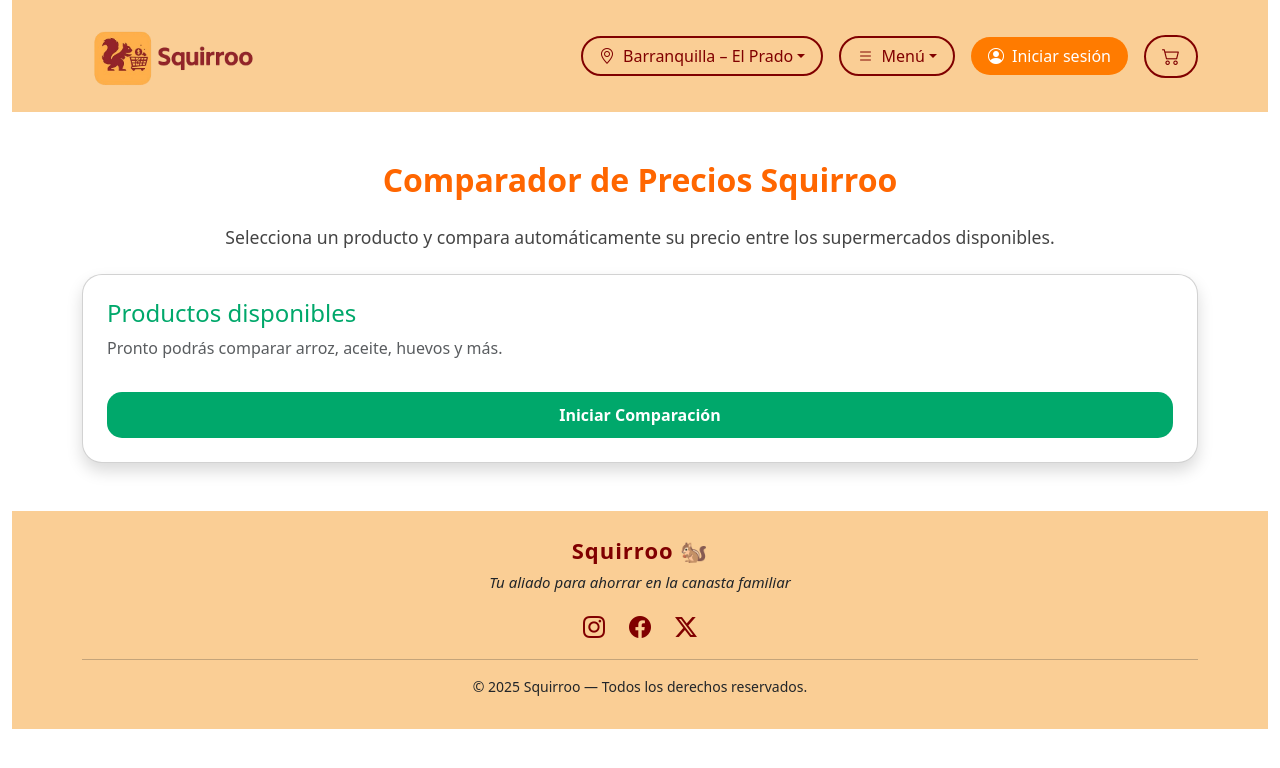
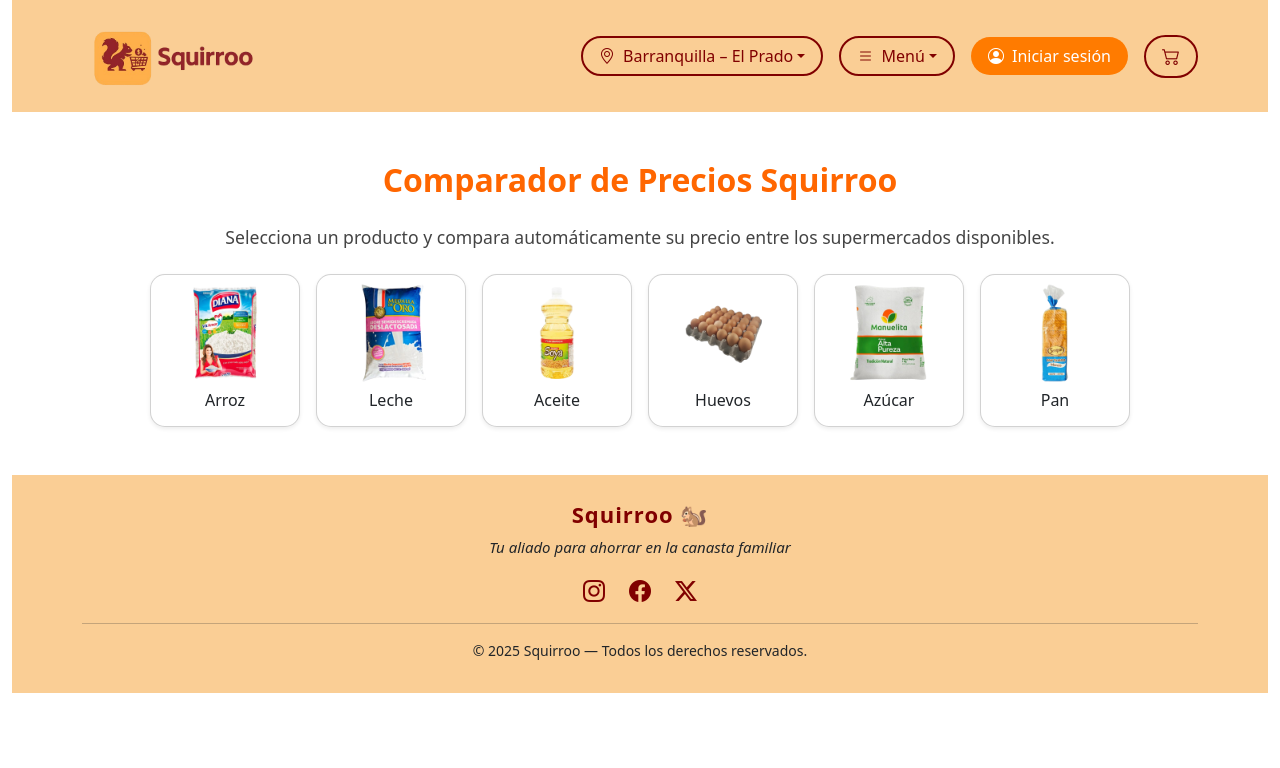
Before and after one commit to EllenPk/Squirroo-Alpha-1.0, a React (Vite) app: page /mencomp in a window 1280 px wide. Shown: the top 768 px of the page. Built offline with nearby package versions, Linux system fonts and the light colour scheme.

Commit message:
version 1.7

```diff
--- a/src/app/componentes/Menu/MenuComparar.tsx
+++ b/src/app/componentes/Menu/MenuComparar.tsx
@@ -1,33 +1,122 @@
+import { useState } from "react";
+
+// Importa las imágenes de tus productos
+import arrozDiana from "../../../assets/img/Arroz diana.png";
+import lecheAlpina from "../../../assets/img/Leche medalla de oro.png";
+import aceiteNatura from "../../../assets/img/Aceite.png";
+import huevos from "../../../assets/img/Huevos pack x30.png";
+import azucar from "../../../assets/img/Azucar.png";
+import pan from "../../../assets/img/Pan tajado.png";
+
+interface Producto {
+  nombre: string;
+  img: string;
+  supermercados: { nombre: string; precio: number }[];
+}
+
 export const MenuComparar = () => {
-    return (
+  const productos: Producto[] = [
+    {
+      nombre: "Arroz",
+      img: arrozDiana,
+      supermercados: [
+        { nombre: "D1", precio: 5000 },
+        { nombre: "Éxito", precio: 5800 },
+        { nombre: "Ara", precio: 5500 },
+        { nombre: "Olímpica", precio: 5600 },
+      ],
+    },
+    {
+      nombre: "Leche",
+      img: lecheAlpina,
+      supermercados: [
+        { nombre: "Olímpica", precio: 3500 },
+        { nombre: "Éxito", precio: 3800 },
+        { nombre: "Carulla", precio: 3950 },
+      ],
+    },
+    {
+      nombre: "Aceite",
+      img: aceiteNatura,
+      supermercados: [
+        { nombre: "D1", precio: 8000 },
+        { nombre: "Olímpica", precio: 8400 },
+        { nombre: "Ara", precio: 8600 },
+      ],
+    },
+    {
+      nombre: "Huevos",
+      img: huevos,
+      supermercados: [
+        { nombre: "Olímpica", precio: 28000 },
+        { nombre: "Carulla", precio: 30000 },
+      ],
+    },
+    {
+      nombre: "Azúcar",
+      img: azucar,
+      supermercados: [
+        { nombre: "Éxito", precio: 4000 },
+        { nombre: "Isimo", precio: 4100 },
+        { nombre: "Olímpica", precio: 4400 },
+      ],
+    },
+    {
+      nombre: "Pan",
+      img: pan,
+      supermercados: [
+        { nombre: "D1", precio: 3000 },
+        { nombre: "Ara", precio: 3200 },
+        { nombre: "Carulla", precio: 3400 },
+        { nombre: "Olímpica", precio: 3550 },
+      ],
+    },
+  ];
 
-       <div className="container mt-5">
+  const [productoSeleccionado, setProductoSeleccionado] = useState<Producto | null>(null);
+
+  return (
+    <div className="container mt-5">
       <h2 className="text-center mb-4" style={{ color: "#FF6600", fontWeight: "700" }}>
         Comparador de Precios Squirroo
       </h2>
-
       <p className="text-center mb-4" style={{ fontSize: "1.1rem", color: "#444" }}>
-        Selecciona un producto y compara automáticamente su precio entre
-        los supermercados disponibles.
+        Selecciona un producto y compara automáticamente su precio entre los supermercados disponibles.
       </p>
 
-      <div className="card shadow p-4" style={{ borderRadius: "20px" }}>
-        <h4 style={{ color: "#00A86B" }}>Productos disponibles</h4>
-        <p className="text-muted">Pronto podrás comparar arroz, aceite, huevos y más.</p>
+      <div className="d-flex flex-wrap gap-3 justify-content-center mb-4">
+        {productos.map((p) => (
+          <div
+            key={p.nombre}
+            className={`card shadow-sm p-2 text-center ${productoSeleccionado?.nombre === p.nombre ? "border border-3 border-success" : ""}`}
+            style={{ width: "150px", cursor: "pointer", borderRadius: "15px" }}
+            onClick={() => setProductoSeleccionado(p)}
+          >
+            <img src={p.img} alt={p.nombre} style={{ height: "100px", objectFit: "contain" }} />
+            <h6 className="mt-2">{p.nombre}</h6>
+          </div>
+        ))}
+      </div>
 
-        <button className="btn mt-3"
-          style={{
-            backgroundColor: "#00A86B",
-            color: "white",
-            fontWeight: "600",
-            borderRadius: "15px",
-            padding: "10px 20px"
-          }}
-        >
-          Iniciar Comparación
-        </button>
-      </div>
+      {productoSeleccionado && (
+        <div className="card shadow p-4" style={{ borderRadius: "20px" }}>
+          <div className="d-flex align-items-center gap-3 mb-3">
+            <img src={productoSeleccionado.img} alt={productoSeleccionado.nombre} style={{ width: "80px", height: "80px", objectFit: "contain" }} />
+            <h4 style={{ color: "#00A86B", margin: 0 }}>{productoSeleccionado.nombre}</h4>
+          </div>
+          <h5>Precios por supermercado:</h5>
+          <div className="row mt-3">
+            {productoSeleccionado.supermercados.map((s) => (
+              <div key={s.nombre} className="col-md-3 col-sm-6 mb-3">
+                <div className="card text-center p-2 shadow-sm" style={{ borderRadius: "15px" }}>
+                  <h6>{s.nombre}</h6>
+                  <strong>${s.precio}</strong>
+                </div>
+              </div>
+            ))}
+          </div>
+        </div>
+      )}
     </div>
-
-    );
-  };
+  );
+};
```
